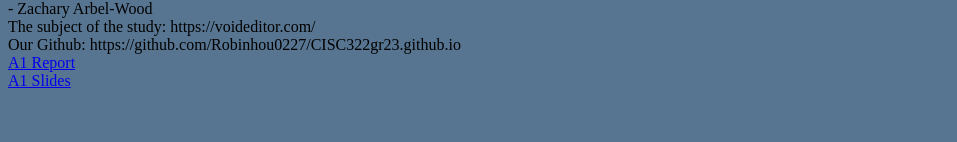
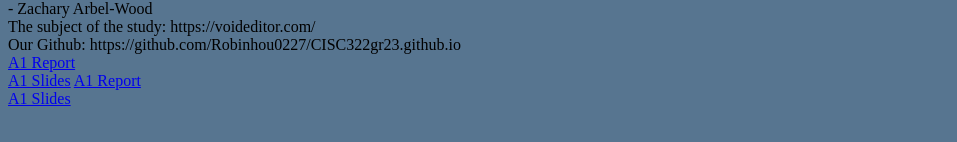
Before and after one commit to Robinhou0227/CISC322gr23.github.io, a plain HTML site: page index.html in a window 1280 px wide. Shown: the part 196-338 px from the top of the page, without its empty margins (0-957 px from the left). Drawn offline with Linux system fonts and the light colour scheme.

Commit message:
Assignment 2

```diff
--- a/index.html
+++ b/index.html
@@ -29,6 +29,8 @@
             Our Github: https://github.com/Robinhou0227/CISC322gr23.github.io<br>
             <a href="deliverables/322 report A1.pdf">A1 Report</a><br>
             <a href="deliverables/322 slide deck A2.pdf">A1 Slides</a>
+            <a href="deliverables/322 FINAL.pdf">A1 Report</a><br>
+            <a href="deliverables/CISC322 A2 Pres.pdf">A1 Slides</a>
         </div>
         <script src="script.js" async defer></script>
     </body>
```
Also changed, not shown: 2 other files.
